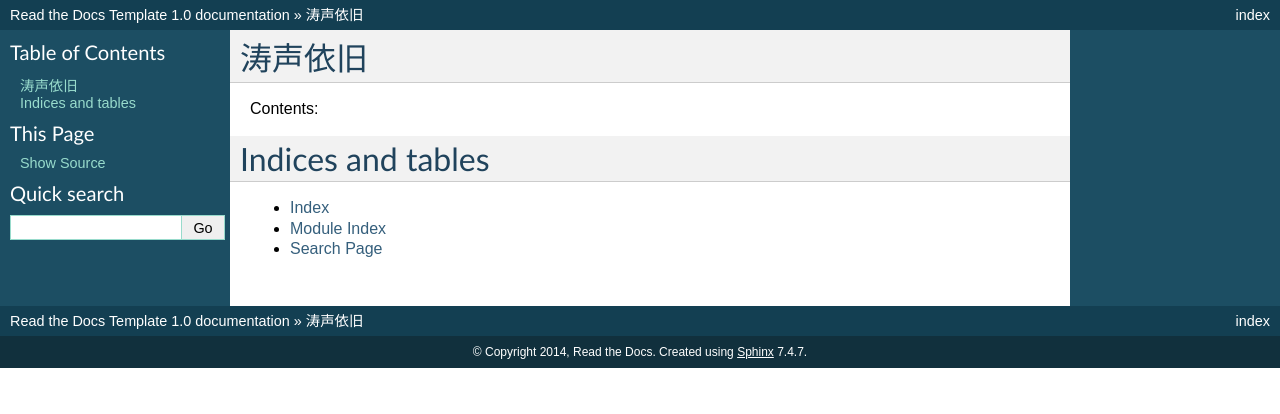
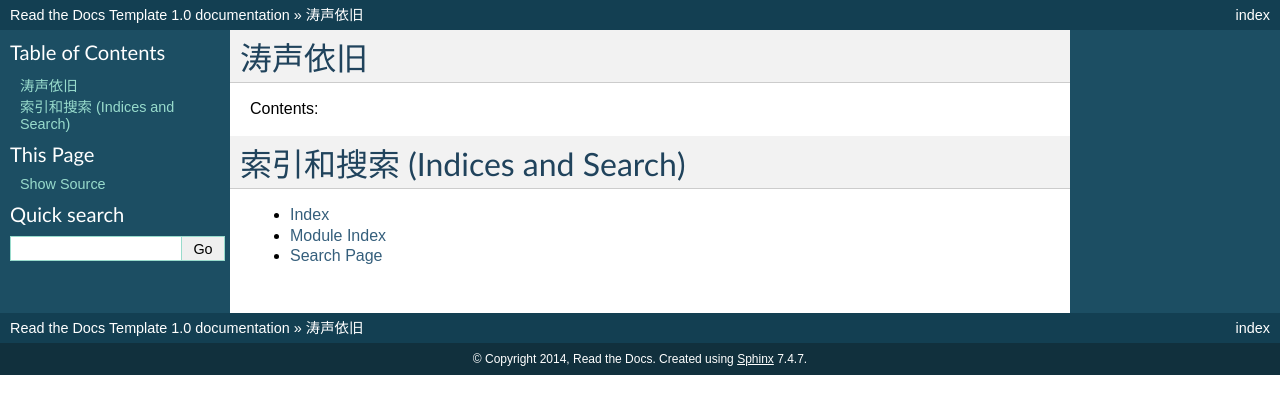
Before and after one commit to htsong/profile, a Sphinx documentation site: the page built from doc/index.rst, in a window 1280 px wide. Shown: the top 414 px of the page. Built offline with Sphinx 7.4.7, drawn with Linux system fonts in a browser that asks for light colours.

Commit message:
Update index.rst

```diff
--- a/doc/index.rst
+++ b/doc/index.rst
@@ -11,7 +11,7 @@ Contents:
 
 
 
-Indices and tables
+索引和搜索 (Indices and Search)
 ==================
 
 * :ref:`genindex`
```
